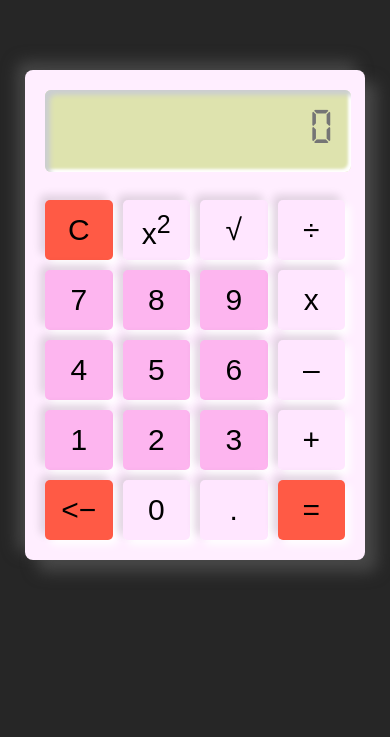
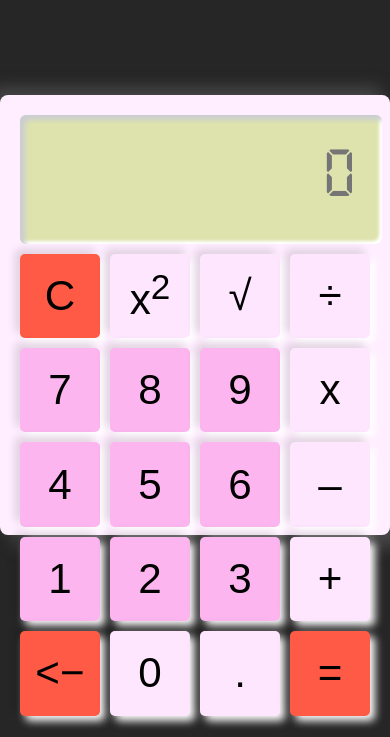
Before and after one commit to katerinka228/calculator, a plain HTML site: page index.html in a window 390 px wide. Shown: the part 107-844 px from the top of the page. Drawn offline with Linux system fonts and the light colour scheme.

Commit message:
добавила адаптацию для моб устройств

```diff
--- a/style.css
+++ b/style.css
@@ -83,20 +83,25 @@ button[onclick="equal()"] {
 }
 
 
-@media (max-width: 850px) {
+@media (max-height: 950px) {
     .container {
-        max-width: 900px;
-        height: 450px;
+        width: 90%;
+        max-width: 400px; /
+        height: 80vh;
         padding: 20px;
     }
 
     .display #screen {
-        height: 80px;
-        font-size: 48px;
+        height: 15vh;
+        font-size: 8vh;
+    }
+
+    .buttons {
+        height: 60vh;
     }
 
     .buttons .row button {
-        height: 60px;
-        font-size: 30px;
+        height: 10vh;
+        font-size: 5vh;
     }
 }
```
